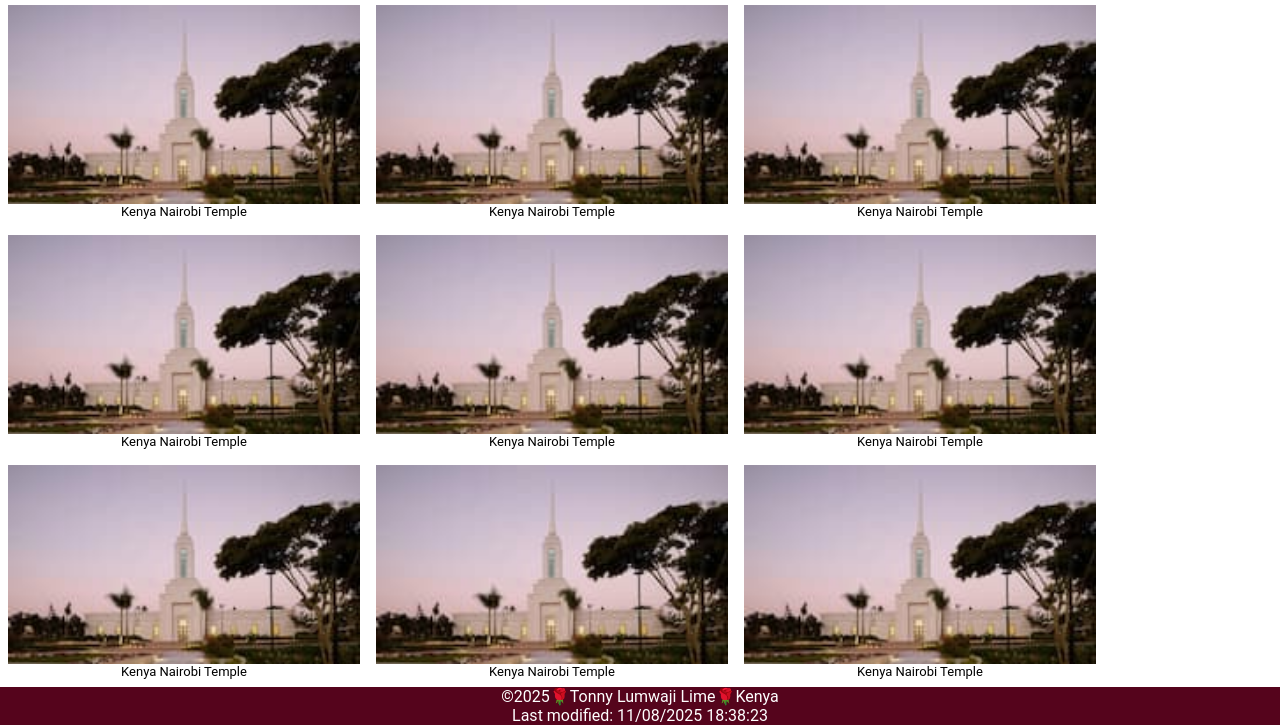
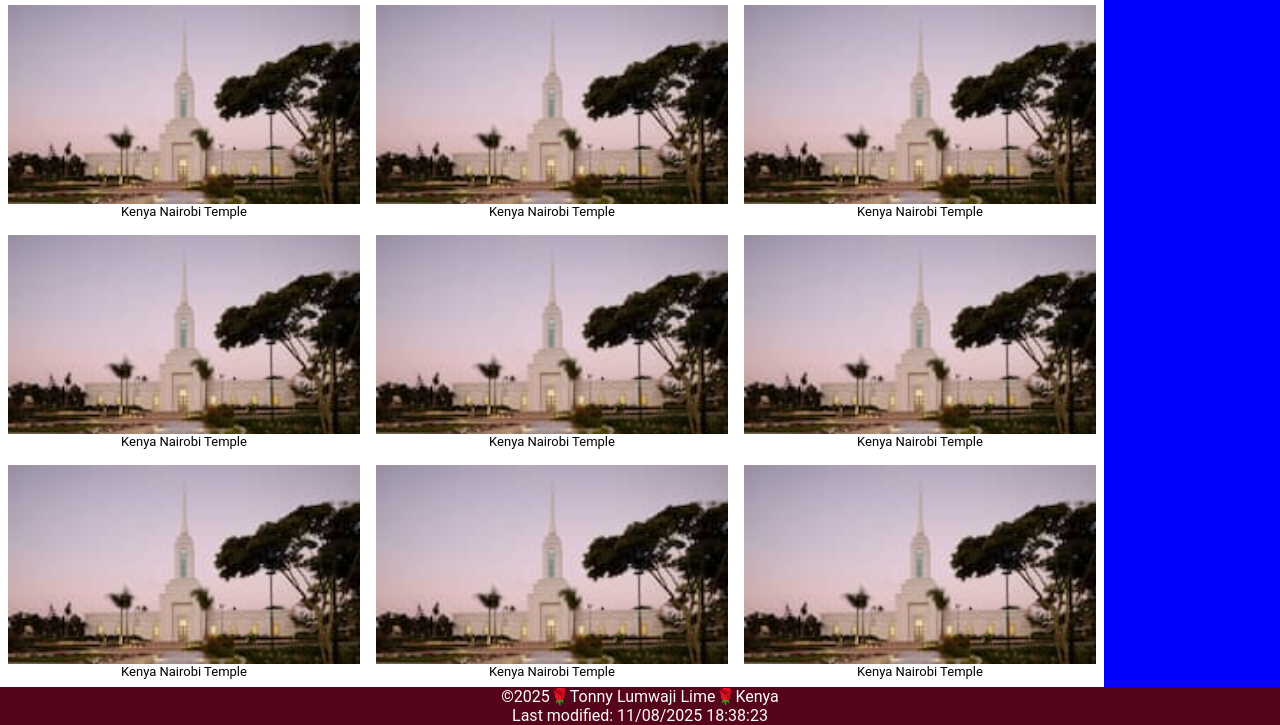
Before and after one commit to TONNYLIME/wdd131, a plain HTML site: page temples.html in a window 1280 px wide. Shown: the part 101-826 px from the top of the page. Drawn offline with Linux system fonts and the light colour scheme.

Commit message:
correction

```diff
--- a/temples.html
+++ b/temples.html
@@ -6,13 +6,14 @@
     <title>WDD 131 - Dynamic Web Fundamentals - Tonny Lime</title>
     <link rel="stylesheet" href="./week02/styles/temples.css">
     <link rel="stylesheet" href="./week02/styles/temples-large.css">
-    <script src="../week01/scripts/getdates.js" defer></script>
+    <script src="./week01/scripts/getdates.js" defer></script>
     <script src="./week02/scripts/temples.js" defer></script>
     <meta name="description" content="WDD 131-Dynamic Web Fundamentals-Tonny Lime-week02">
     <meta name="author" content="Tonny Lumwaji Lime">
 
 
 </head>
+
 <body>
     <header>
         <h1>Temple Album</h1>
@@ -29,6 +30,7 @@
             </ul>
         </nav>
     </header>
+    <main>
         <h2>Home</h2>
         <div>
         <figure>
--- a/week02/styles/temples-large.css
+++ b/week02/styles/temples-large.css
@@ -11,8 +11,13 @@
 		margin: auto;
 	}
 	main {
-		margin-left: 5rem;
+    display: grid;
+    grid-template-columns: 1fr;
+    text-align: center;
+	background-color: blue;
 	}
+
+
 
 
 	h1 {
--- a/week02/styles/temples.css
+++ b/week02/styles/temples.css
@@ -16,8 +16,7 @@ h1 {
     font-size: 1rem;
     padding: 1rem;
     color: #fff;
-    display: grid;
-    text-align: center;
+
 }
 /*mobile phone----------------------*/
 #menu {
@@ -90,7 +89,7 @@ figcaption {
     font-size: small;
 
 }
- main {
+main {
     display: grid;
     grid-template-columns: 1fr;
     text-align: center;
```
